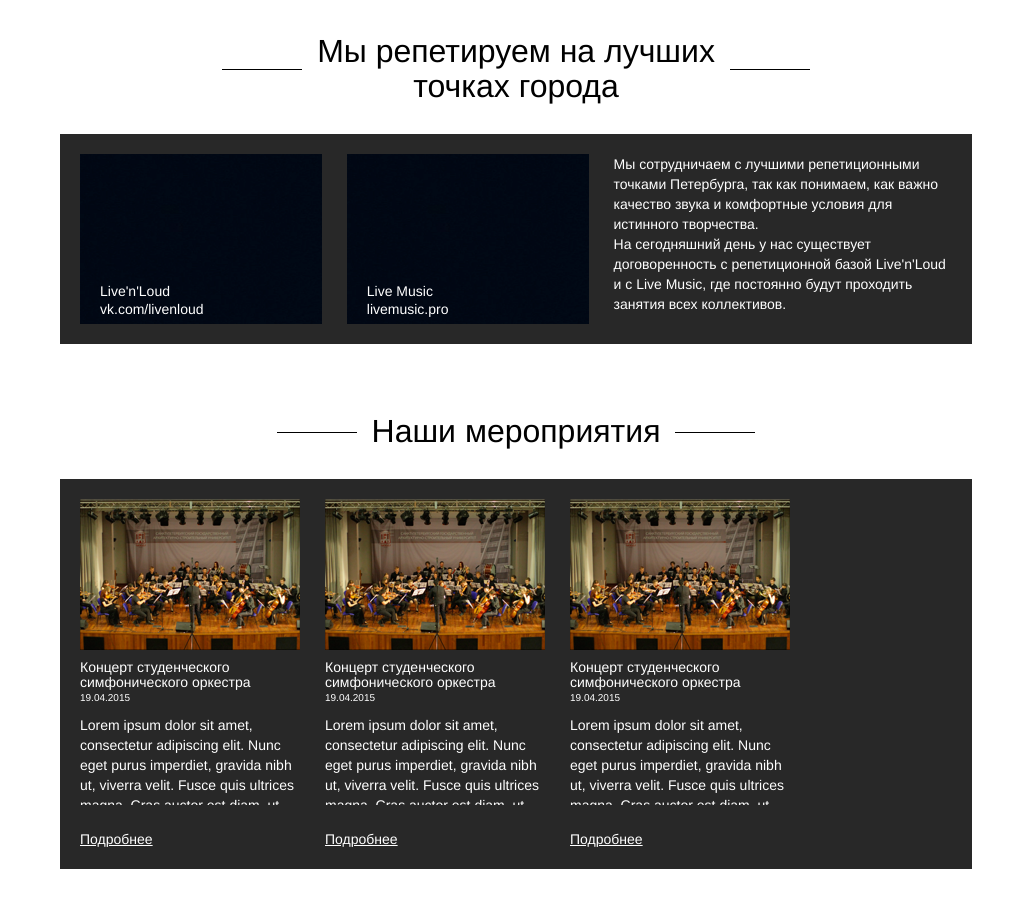
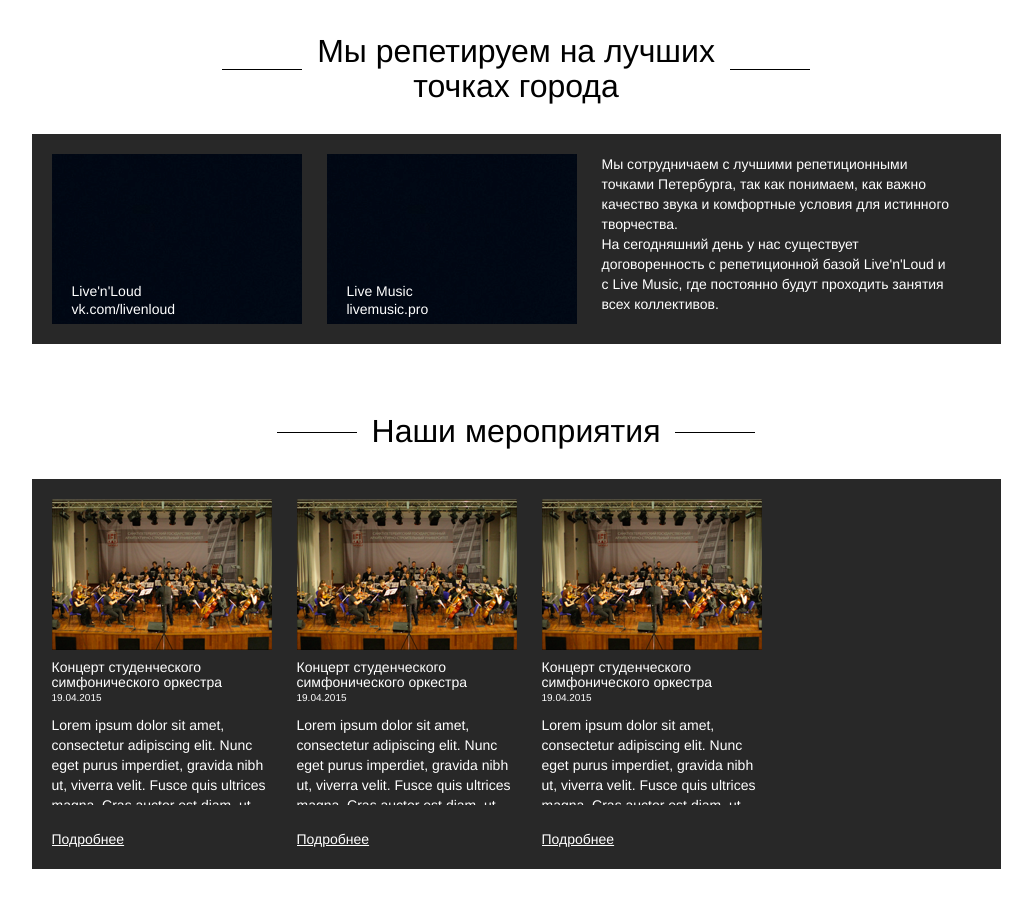
Before and after one commit to ye11owSub/whoisazamat.github.io, a plain HTML site: page index.html in a window 1280 px wide. Shown: the part 1060-1968 px from the top of the page, without its empty margins (124-1156 px from the left). Drawn offline with nearby package versions, Linux system fonts and the light colour scheme.

Commit message:
bases section bug fixing

```diff
--- a/css/main.less
+++ b/css/main.less
@@ -120,7 +120,7 @@ body {
     display: block;
     height: 1px;
     position: absolute;
-      top: 50%;
+    top: 50%;
     width: 80px;
   }
 
@@ -170,7 +170,7 @@ body {
   background-color: #282828;
   display: flex;
   padding: 20px;
-  width: 80%;
+  width: 85%;
   margin: auto;
 }
 
@@ -209,7 +209,7 @@ body {
   background-color: #282828;
   display: flex;
   padding: 20px;
-  width: 80%;
+  width: 85%;
   margin: auto;
   margin-bottom: 50px;
 
```
Also changed, not shown: css/main.css.
